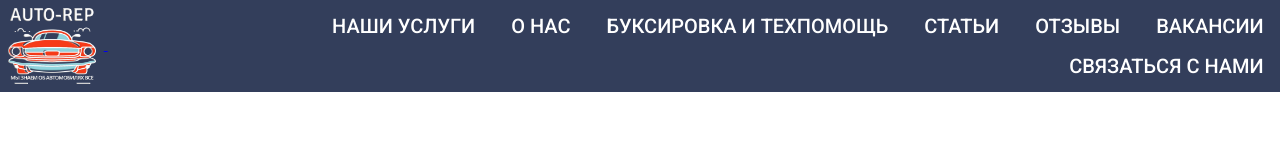
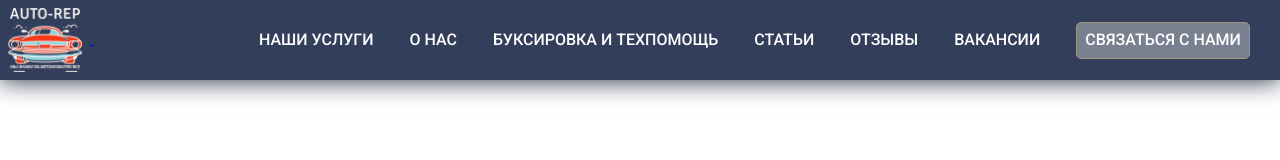
Before and after one commit to kladweb/auto-rep-kladkevich, a plain HTML site: page index.html in a window 1280 px wide. Drawn offline with Linux system fonts and the light colour scheme.

Commit message:
header: change font-size, add shadow

```diff
--- a/css/shared.css
+++ b/css/shared.css
@@ -3,6 +3,10 @@
 * {
   margin: 0;
   padding: 0;
+}
+.content {
+  max-width: 100rem;
+  margin: 0 auto;
 }
 
 .main-header {
@@ -12,10 +16,11 @@
   /*background-color: #798190;*/
   /*background-color: #9d9683;*/
   /*background-color: #f73a18;*/
+  box-shadow: 0 0 1.5rem 0 #1a2139;
 }
 
 .main-header__brand > img {
-  height: 4.75rem;
+  height: 4rem;
   margin: 0.5rem;
   display: inline-block;
   vertical-align: middle;
@@ -46,7 +51,14 @@
   text-decoration: none;
   text-transform: uppercase;
   color: #FFF;
-  font-size: 1.25rem;
+  font-size: 1rem;
   font-weight: 500;
   padding: 0.2rem 0;
 }
+
+.main-nav__item--cta {
+  padding: 0.5rem;
+  background-color: #798190;
+  border: 1px solid #9d9683;
+  border-radius: 5px;
+}
--- a/index.html
+++ b/index.html
@@ -11,6 +11,7 @@
   </head>
   <body>
     <header class="main-header">
+      <div class="content">
         <a href="index.html" class="main-header__brand">
           <img src="img/AUTO-REP_white.png" alt="AUTO-REP">
         </a>
@@ -39,7 +40,7 @@
             </li>
           </ul>
         </nav>
+      </div>
     </header>
-
   </body>
 </html>
```
Lines whose indentation alone changed are shown as unchanged.
